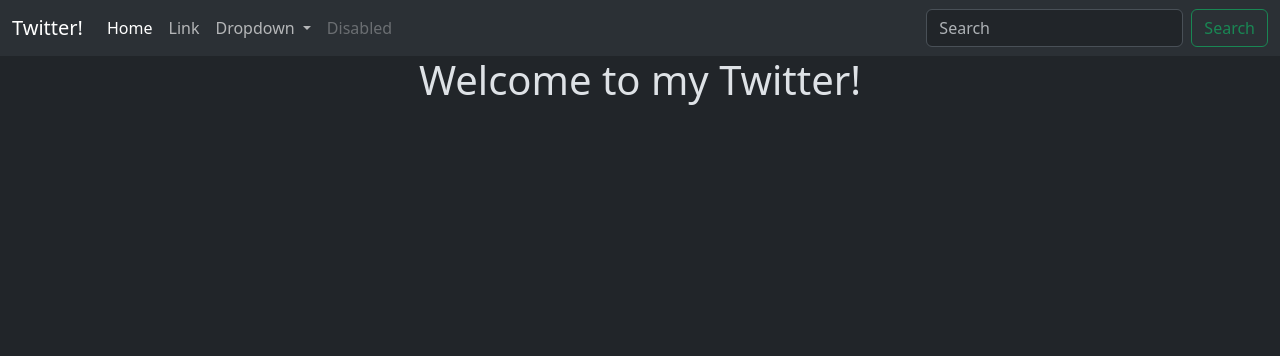
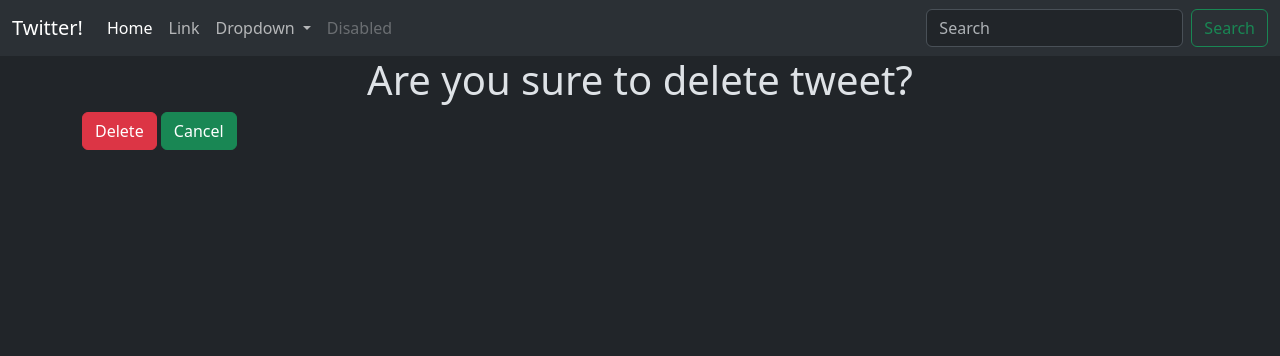
Before and after one commit to AJ5831A/Twitter, a Django app: page /tweet/1/delete/ in a window 1280 px wide. Shown: the top 356 px of the page. Run offline with Django 5.2, Linux system fonts and the light colour scheme; a user stored in the database is signed in; data comes from the database, SQL or seed files in the repository; both versions use the stored data as it was after the commit.

Commit message:
delete tweet added

```diff
--- a/twitter/tweet/templates/tweet_confirm_delete.html
+++ b/twitter/tweet/templates/tweet_confirm_delete.html
@@ -5,5 +5,10 @@
 {% endblock %}
 
 {% block body %}
-    <h1 class="text-center">Welcome to my Twitter!</h1>
+    <h1 class="text-center">Are you sure to delete tweet?</h1>
+    <form method='post'>
+        {% csrf_token %}
+        <button class='btn btn-danger'>Delete</button>
+        <a class='btn btn-success' href='{% url 'tweet_list' %}'>Cancel</a>
+    </form>
 {% endblock %}
```
Also changed, not shown: twitter/db.sqlite3.
